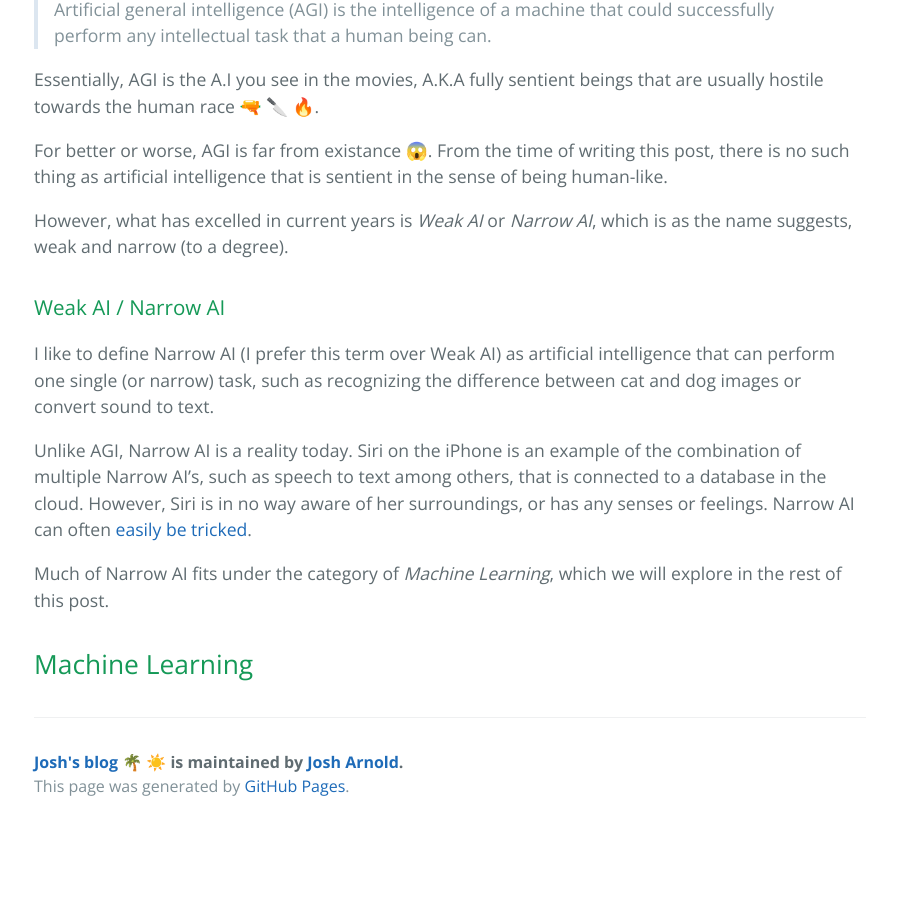
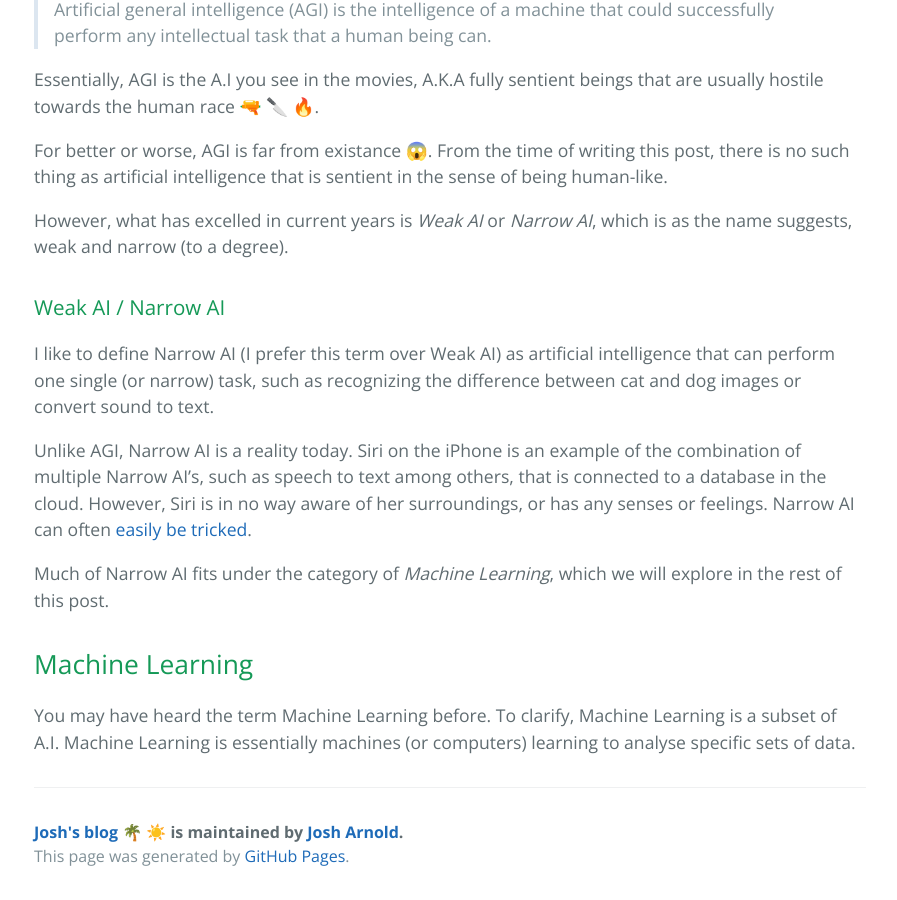
Before and after one commit to josharnoldjosh/josharnoldjosh.github.io, a Jekyll site: the page built from _posts/2017-06-14-ai-explained-part1.markdown, in a window 1280 px wide and 900 px high, scrolled down 1056 px. Shown: the whole window, without its empty margins (190-1087 px from the left). Built offline with Jekyll 4.4.1, drawn with Linux system fonts in a browser that asks for light colours; before the commit the page ends 1886 px from its top, so only the background shows below that.

Commit message:
Update 2017-06-14-ai-explained-part1.markdown

```diff
--- a/_posts/2017-06-14-ai-explained-part1.markdown
+++ b/_posts/2017-06-14-ai-explained-part1.markdown
@@ -42,3 +42,5 @@ Unlike AGI, Narrow AI is a reality today. Siri on the iPhone is an example of th
 Much of Narrow AI fits under the category of *Machine Learning*, which we will explore in the rest of this post.
 
 ## Machine Learning
+
+You may have heard the term Machine Learning before. To clarify, Machine Learning is a subset of A.I. Machine Learning is essentially machines (or computers) learning to analyse specific sets of data.
```
